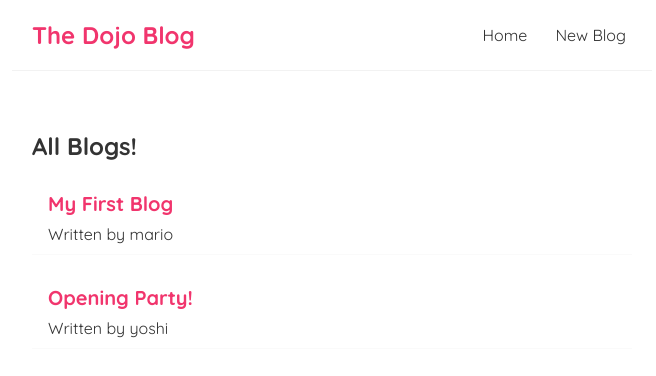
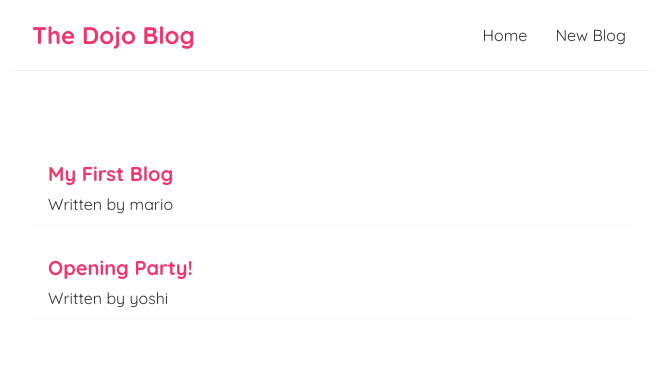
Before and after one commit to farouk-afolabi/dojo-blog, a React (Create React App) app: page / in a window 1280 px wide. Shown: the top 376 px of the page, without its empty margins (308-964 px from the left). Built offline with nearby package versions, Linux system fonts and the light colour scheme; data requests are answered from the project's data file.

Commit message:
react router

```diff
--- a/package.json
+++ b/package.json
@@ -8,6 +8,7 @@
     "@testing-library/user-event": "^12.8.3",
     "react": "^17.0.2",
     "react-dom": "^17.0.2",
+    "react-router-dom": "^5.2.0",
     "react-scripts": "4.0.3",
     "web-vitals": "^1.1.2"
   },
--- a/src/App.js
+++ b/src/App.js
@@ -1,16 +1,23 @@
 
 import Navbar from './Navbar';
-import Home from './Home'
+import Home from './Home';
+import { BrowserRouter as Router, Route, Switch } from 'react-router-dom'
 
 function App() {
 
   return (
+    <Router>
     <div className="App">
       < Navbar />
       <div className="content">
-        <Home/>
+        <Switch>
+          <Route path="/">
+               <Home/>
+          </Route>
+        </Switch>
       </div>
     </div>
+    </Router>
   );
 }
 
--- a/src/BlogList.js
+++ b/src/BlogList.js
@@ -1,13 +1,10 @@
-const BlogList = ({ blogs,title }) => {
-  //  const blogs = props.blogs;
-  //  const title = props.title;
+const BlogList = ({ blogs }) => {
 
 
 
     return (
         <div className="blog-list">
-          <h2> { title } </h2>
-      {blogs.map((blog) => (
+      {blogs.map(blog => (
         <div className="blog-preview" key={blog.id} >
           <h2>{ blog.title }</h2>
           <p>Written by { blog.author }</p>
--- a/src/Home.js
+++ b/src/Home.js
@@ -1,9 +1,9 @@
-import {useEffect, useState} from 'react';
+import { useEffect, useState} from 'react';
 import BlogList from './BlogList';
 import useFetch from './useFetch';
 
 const Home = () => {
-    const {data:blogs, isPending, error } = useFetch('https://localhost:8000/blogs');
+    const { data: blogs, isPending, error } = useFetch('http://localhost:8000/blogs')
 
 
 
@@ -13,7 +13,7 @@ const Home = () => {
         <div className="home">
         { error && <div> {error} </div>}
        { isPending && <div> Loading ... </div> }
-       { blogs  &&  <BlogList blogs={blogs} title="All Blogs!" /> }
+       { blogs  &&  <BlogList blogs={blogs}  /> }
 
         </div>
       );
--- a/src/useFetch.js
+++ b/src/useFetch.js
@@ -1,6 +1,6 @@
 import { useState, useEffect } from 'react';
 
-const useFetch =(url) => {
+const useFetch = (url) => {
     const [data, setData] = useState(null);
     const [isPending, setIsPending] = useState(true);
     const [ error, setError] = useState(null);
@@ -9,25 +9,25 @@ const useFetch =(url) => {
         setTimeout(() => {
         fetch(url)
         .then(res => {
-            if(!res.ok) {
+            if(!res.ok) { // error coming back from the server
                 throw Error('could not fetch the data for that resource');
          }
           return  res.json();
         })
         .then(data => {
+            setIsPending(false);
             setData(data);
-            setIsPending(false);
             setError(null);
 
         })
-        .catch(err => {
+        .catch(err => { // auto catches network / connection error
             setIsPending(false);
             setError(err.message);
         })
     }, 1000);
-    }, [url]);
+    }, [url])
 
-    return {data, isPending, error}
+    return {data, isPending, error};
 }
 
 
```
Also changed, not shown: data/db.json (line endings or trailing spaces), 1 other file (tests, documents, lock files or other folders).
